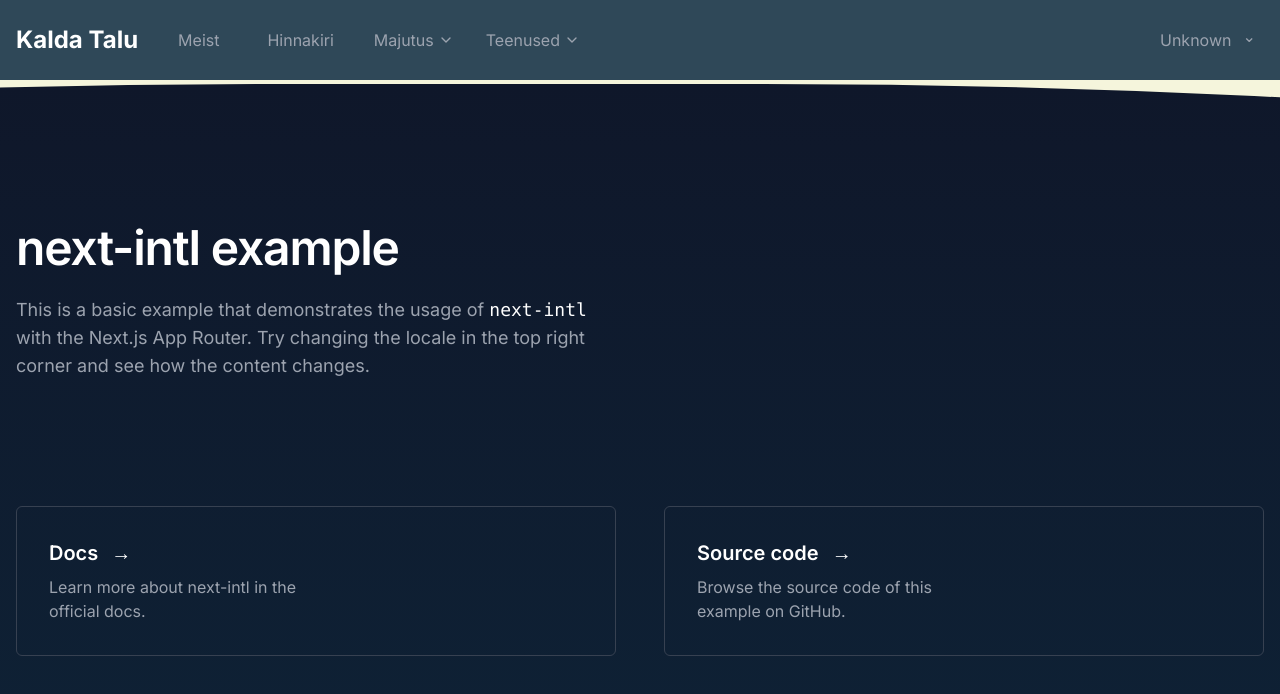
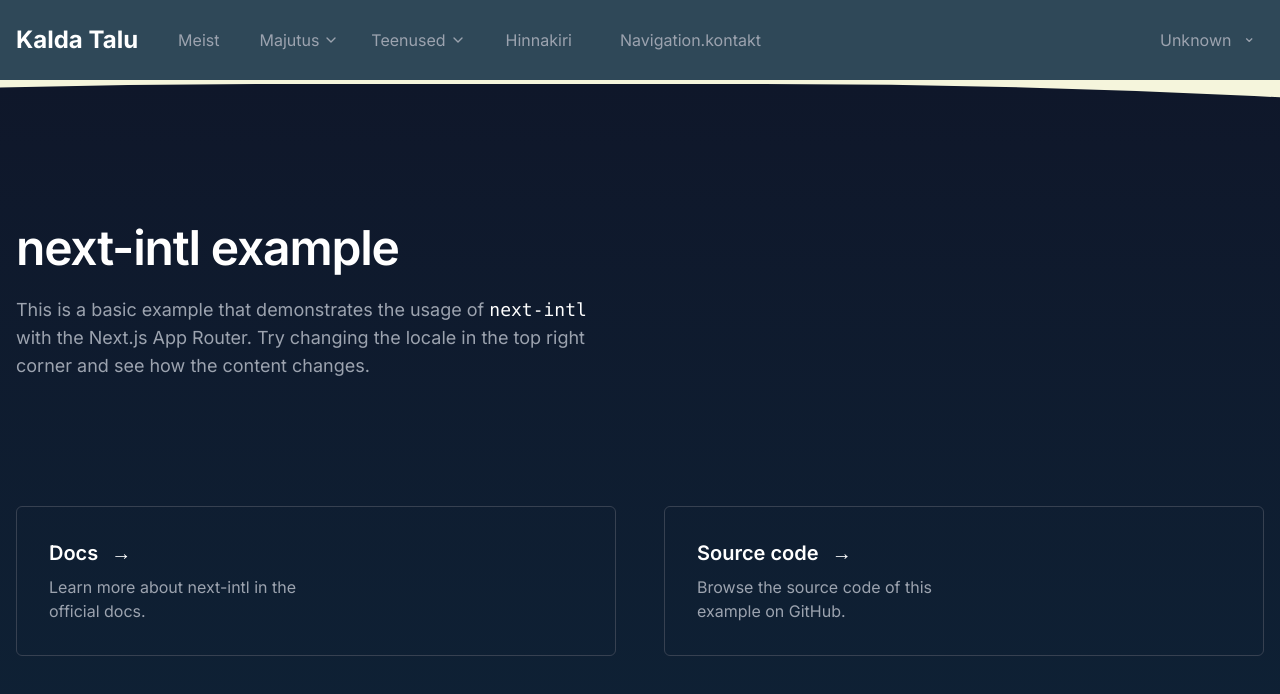
Before and after one commit to 77ccreed/kalda-next, a Next.js app: page /et in a window 1280 px wide. Shown: the top 694 px of the page. Built offline with nearby package versions, Linux system fonts and the light colour scheme.

Commit message:
refactor: Update Navigation component to include additional menu items

```diff
--- a/src/components/Navigation.tsx
+++ b/src/components/Navigation.tsx
@@ -76,9 +76,13 @@ export default function Navigation() {
     ],
   };
 
-  const menuItems = [
+  const menuItems1 = [
     { href: "/meist", text: t("meist") },
+  ];
+
+  const menuItems2 = [
     { href: "/hinnakiri", text: t("hinnakiri") },
+    { href: "/kontakt", text: t("kontakt") },
   ];
 
   return (
@@ -87,7 +91,7 @@ export default function Navigation() {
         <div className="flex items-center">
           <NavigationLink href="/" className={`text-2xl font-bold ${pathname === '/' ? 'text-accent' : ''}`}>{t("home")}</NavigationLink>
           <div className="hidden md:flex space-x-4 ml-6">
-            {menuItems.map((item) => (
+            {menuItems1.map((item) => (
               <NavigationLink
                 key={item.href}
                 href={item.href}
@@ -98,6 +102,15 @@ export default function Navigation() {
             ))}
             <Dropdown isOpen={isDropdownOpen.accommodation} toggle={() => toggleDropdown('accommodation')} items={accommodationItems} isActive={pathname.includes('/majutuse-tüübid')} />
             <Dropdown isOpen={isDropdownOpen.services} toggle={() => toggleDropdown('services')} items={servicesItems} isActive={pathname.includes('/teenused-ja-aktiivne-puhkus')} />
+            {menuItems2.map((item) => (
+              <NavigationLink
+                key={item.href}
+                href={item.href}
+                className={`block px-4 py-2 ${pathname === item.href ? 'text-accent' : 'text-gray-400'}`}
+              >
+                {item.text}
+              </NavigationLink>
+            ))}
           </div>
         </div>
         <div className="flex items-center">
@@ -109,11 +122,11 @@ export default function Navigation() {
         {isOpen && (
           <div className="absolute top-16 left-0 w-full bg-secondary md:hidden z-10">
             <div className="flex flex-col items-start space-y-4 p-4">
-              {menuItems.map((item) => (
+              {menuItems1.map((item) => (
                 <NavigationLink
                   key={item.href}
                   href={item.href}
-                  className={`block px-4 py-2 font-bold text-left ${pathname === item.href ? 'text-accent' : ''}`}
+                  className={`block px-4 py-2 text-lg font-bold text-left ${pathname === item.href ? 'text-accent' : ''}`}
                   onClick={handleLinkClick}
                 >
                   {item.text}
@@ -135,6 +148,16 @@ export default function Navigation() {
                   </NavigationLink>
                 ))}
               </div>
+              {menuItems2.map((item) => (
+                <NavigationLink
+                  key={item.href}
+                  href={item.href}
+                  className={`block px-4 py-2 text-lg font-bold text-left ${pathname === item.href ? 'text-accent' : ''}`}
+                  onClick={handleLinkClick}
+                >
+                  {item.text}
+                </NavigationLink>
+              ))}
               <LocaleSwitcher />
             </div>
           </div>
```
